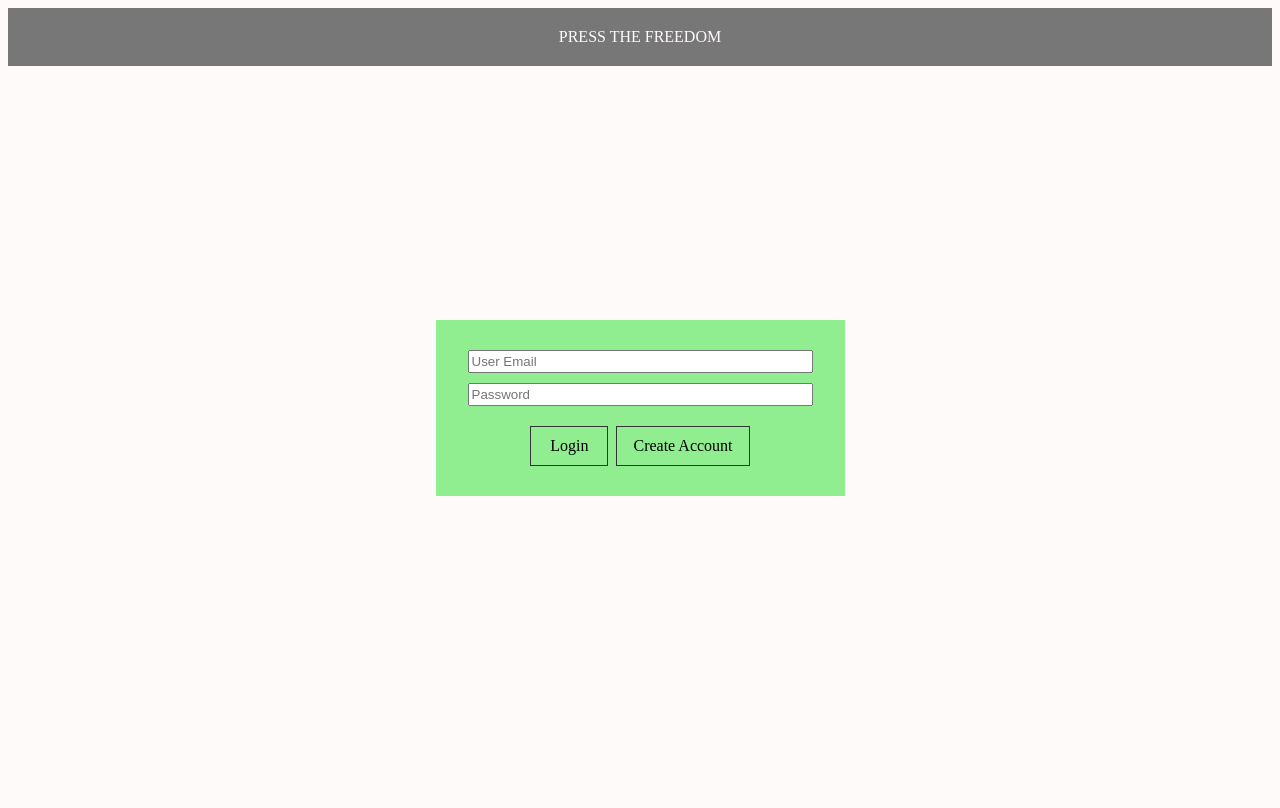
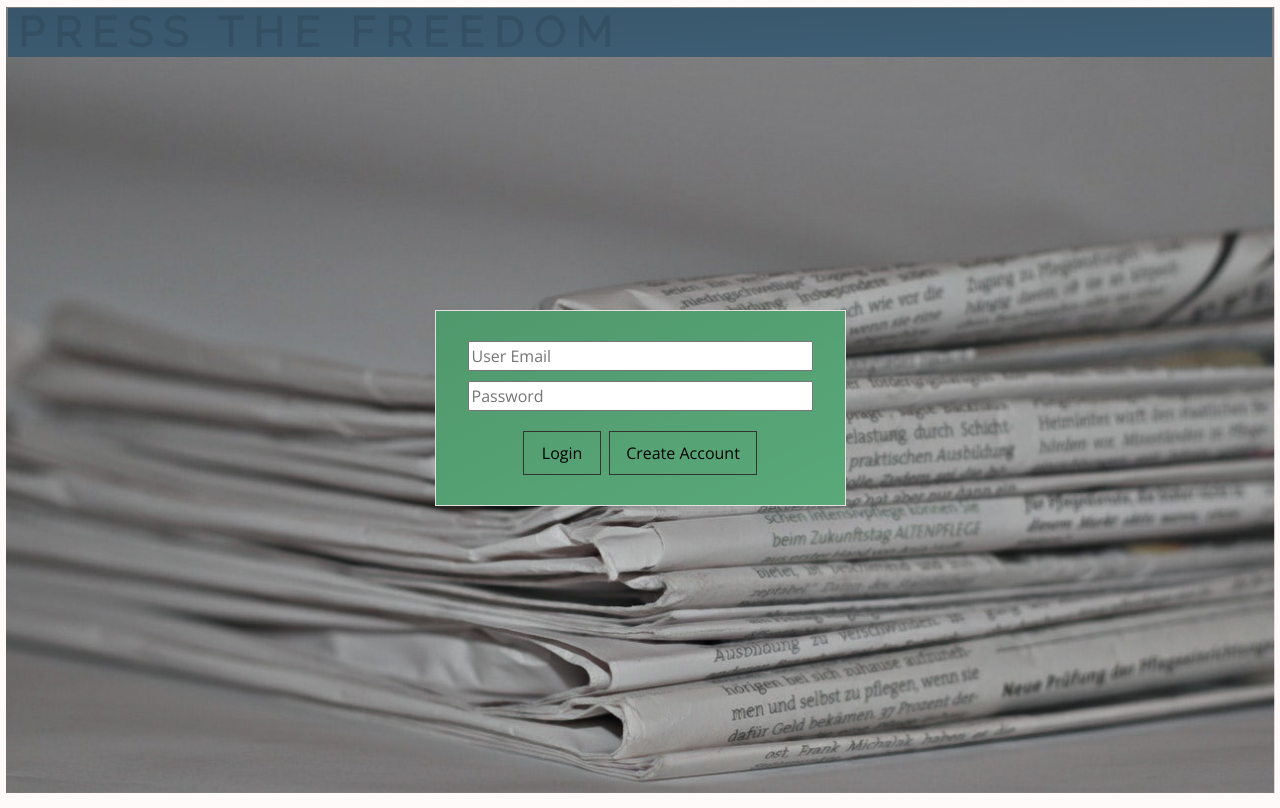
Before and after one commit to Sujata1/Project3, a React (Create React App) app in the folder client/: page /signin in a window 1280 px wide. Built offline with nearby package versions, Linux system fonts and the light colour scheme.

Commit message:
changed article response

```diff
--- a/client/src/components/App.css
+++ b/client/src/components/App.css
@@ -1,4 +1,4 @@
-header {
+header > div {
   display: flex;
   justify-content: center; }
 
@@ -8,14 +8,32 @@ header {
   justify-content: center;
   align-items: center; }
 
+header, section {
+  background-image: linear-gradient(to bottom right, rgba(0, 0, 0, 0.1), transparent); }
+
+#background {
+  position: fixed;
+  z-index: -10;
+  top: 0;
+  bottom: 0;
+  left: 0;
+  right: 0;
+  margin: 8px; }
+
 .button {
+  border: 1px solid #333;
   display: inline-block;
   padding: 10px 16px;
-  border: 1px solid #333;
   text-align: center;
-  cursor: pointer; }
+  cursor: pointer;
+  background-color: transparent;
+  transition: background-color 0.5s; }
   .button:hover {
     background-color: rgba(255, 255, 255, 0.1); }
+
+input {
+  font-size: inherit;
+  font-family: inherit; }
 
 .msg {
   color: darkred;
@@ -27,13 +45,43 @@ html {
 
 body {
   min-height: 100%;
-  position: relative; }
+  position: relative;
+  overflow: hidden;
+  font-family: "Open Sans", Arial, sans-serif;
+  font-size: 16px; }
 
 header {
+  display: flex;
+  justify-content: space-between;
   position: absolute;
   top: 0;
   left: 0;
   right: 0;
-  padding: 20px 32px;
-  background-color: #777;
+  padding: 0 10px;
+  background-color: #3e5f76;
   color: snow; }
+  header > div {
+    align-items: center; }
+  header #headerText {
+    font-size: 42px;
+    font-weight: bold;
+    font-family: "Raleway", Arial, sans-serif;
+    letter-spacing: 10px;
+    color: rgba(0, 0, 0, 0.1); }
+
+section {
+  border: 1px solid #e5e1e1; }
+
+#background {
+  background-image: url("./assets/images/newspaper-background.jpg");
+  background-size: cover;
+  animation: landing-image;
+  animation-duration: 6s;
+  animation-fill-mode: both;
+  animation-timing-function: ease-out; }
+
+@keyframes landing-image {
+  from {
+    transform: scale(1.08); }
+  to {
+    transform: scale(1); } }
--- a/client/src/components/Login.css
+++ b/client/src/components/Login.css
@@ -5,13 +5,19 @@
   align-items: center; }
 
 .button {
+  border: 1px solid #333;
   display: inline-block;
   padding: 10px 16px;
-  border: 1px solid #333;
   text-align: center;
-  cursor: pointer; }
+  cursor: pointer;
+  background-color: transparent;
+  transition: background-color 0.5s; }
   .button:hover {
     background-color: rgba(255, 255, 255, 0.1); }
+
+input {
+  font-size: inherit;
+  font-family: inherit; }
 
 .msg {
   color: darkred;
@@ -19,7 +25,7 @@
 
 section {
   padding: 20px 32px;
-  background-color: lightgreen;
+  background-color: #59a979;
   min-width: 345px;
   text-align: center; }
   section div {
```
Also changed, not shown: 1 other file (tests, documents, lock files or other folders).
